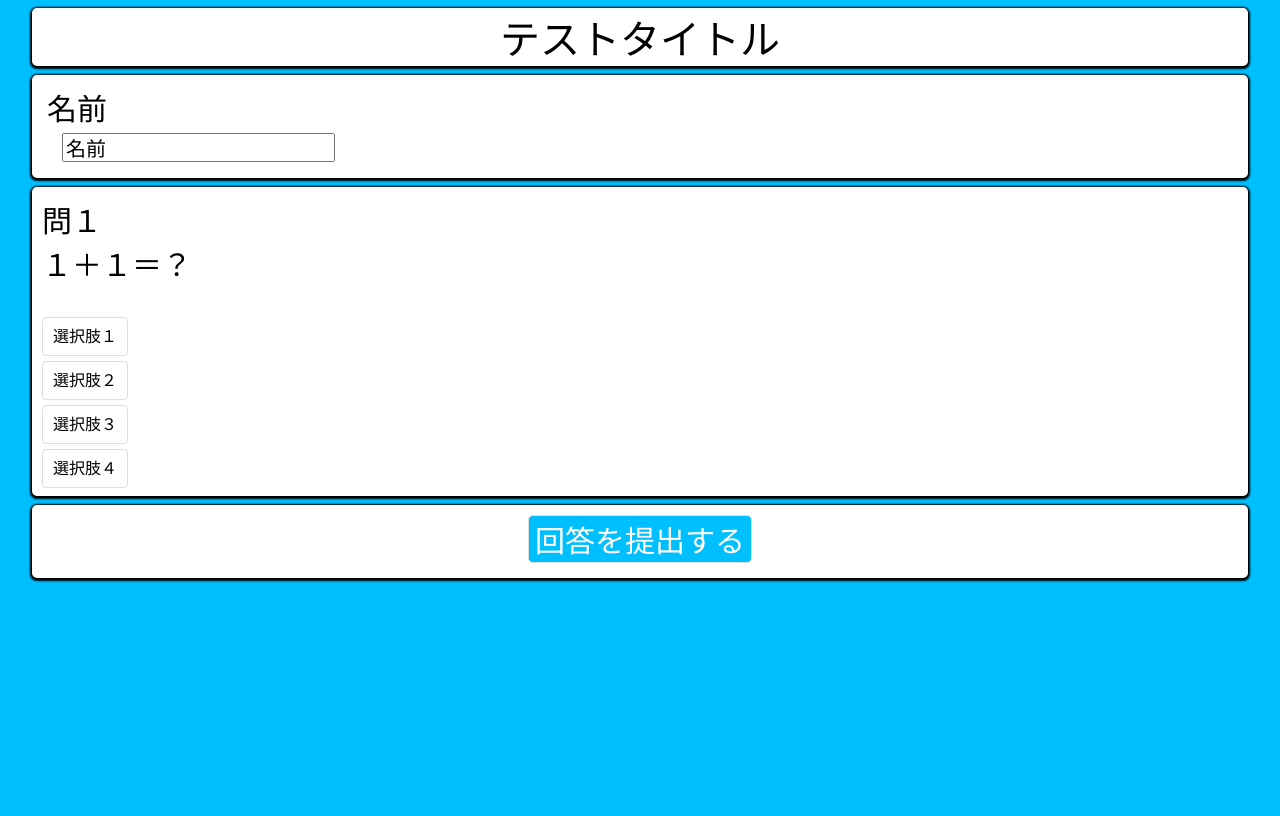
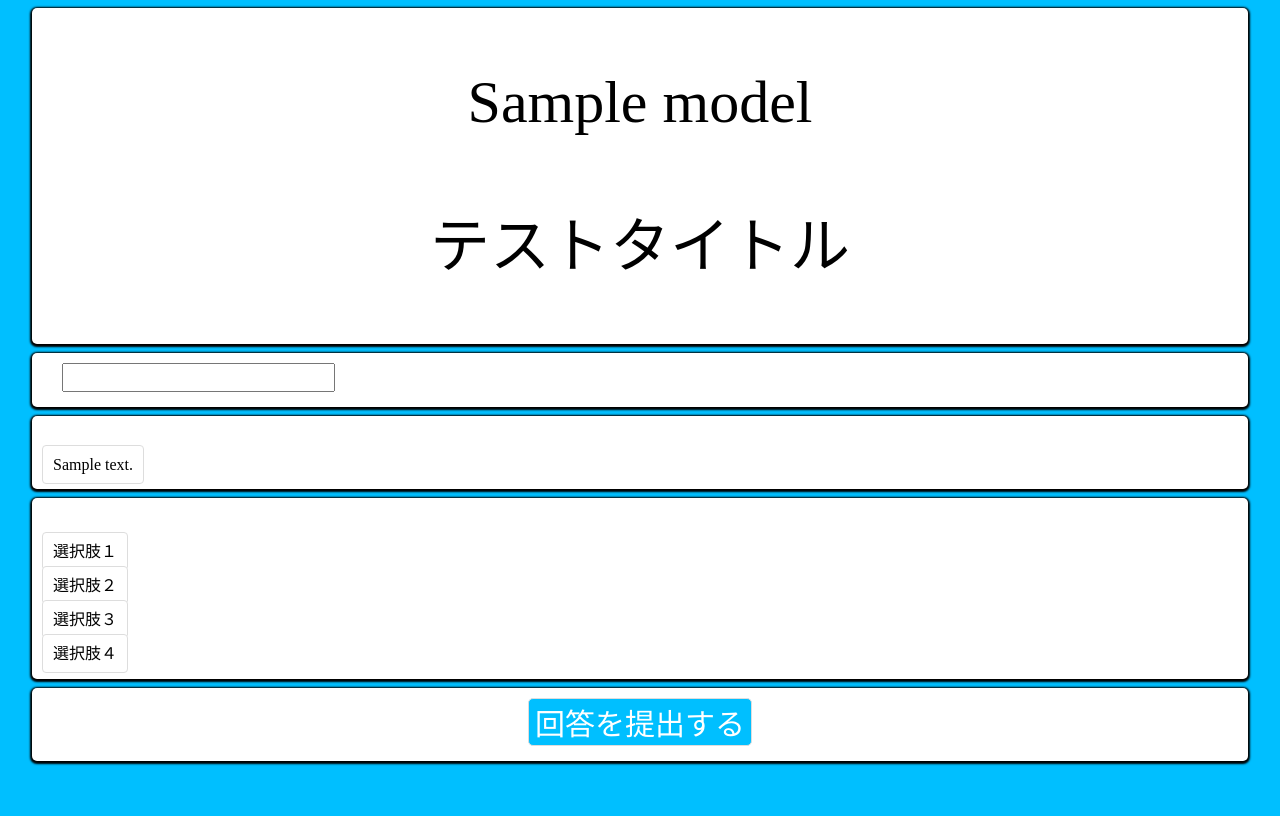
Before and after one commit to TeamB-2025W/sakumonkun, a Django app: template project/app/templates/app/exam/exam.html in a window 1280 px wide. Run offline with Django 4.2, Linux system fonts and the light colour scheme; the template is opened without the code that fills it: most values are stand-ins (such as "Sample title", 1, 10 or a date in 2020).

Commit message:
examとrecordsのhtmlにテンプレートエンジン埋め込み。表示テストも併記しているので、tmp_viewsでつなげば表示はできます。

```diff
--- a/project/app/static/css/exam.css
+++ b/project/app/static/css/exam.css
@@ -1,6 +1,10 @@
 body {
     min-height: 100vh;
     background-color:#00BFFF;
+}
+
+div {
+    font-size: 0;
 }
 
 .exam_background {
@@ -13,11 +17,13 @@
 .exam_header {
     background-color: white;
     min-width: 95vw;
-    font-size: 40px;
-    font-weight: 200;
     border-radius: 5px;
     text-align: center;
     box-shadow: 0 1px 2px 2px black;
+}
+
+.exam_title {
+    font-size: 60px;
 }
 
 .exam_container {
--- a/project/app/templates/app/exam/exam.html
+++ b/project/app/templates/app/exam/exam.html
@@ -5,29 +5,60 @@
         <meta charset="UTF-8">
         <meta name="viewport" content="width=device-width, initial-scale=1.0">
         <link href="{% static 'css/exam.css' %}" rel="stylesheet">
-        <title>テスト画面</title>
+        <title>受験画面</title>
     </head>
     <body>
         <div class="exam_background">
             <header class="exam_header">
-                テストタイトル
+                <div>
+                    <!-- 本番用 -->
+                    <p class="exam_title">{{ model.title }}</p>
+                    <!-- 表示テスト用 -->
+                    <p class="exam_title">テストタイトル</p>
+                </div>
             </header>
             <form>
                 <div class="exam_container">
                     <div class="name_box">
                         <div class="name_title exam_text">名前</div>
-                        <input class="name_input_box" name="name" value="名前">
+                        <input class="name_input_box" name="guestname" required>
                     </div>
                 </div>
-                <!-- ここからfor -->
+                <!-- 本番用 -->
+                <!-- 問題数分ループ -->
+                {% for items in question_list %}
+                <div class="exam_container">
+                    <div class="question_box" id="question_{{ forloop.counter }}">
+                        <h2 class="question_number">
+                            <!-- 問題番号 -->
+                            問{{ forloop.counter }}
+                        </h2>
+                        <p class="question_text_box">
+                            <!-- 問題文 -->
+                            {{ items.question.text }}
+                        </p>
+                        <div class="question_choices_box">
+                            <!-- 選択肢の数だけループ -->
+                            {% for question_choice in question_choices %}
+                            <div class="choices">
+                                <input type="radio" name="question_{{ items.question.id }}" id="radio_{{ question_choice.id }}" value="{{ question_choice.id }}">
+                                <label for="radio_{{ question_choice.id }}">{{ question_choice.text }}</label>
+                            </div>
+                            {% endfor %}
+                        </div>
+                    </div>
+                </div>
+                {% endfor %}
+
+                <!-- ここから表示テスト用 -->
                 <div class="exam_container">
                     <div class="question_box" id="question1">
-                        <div class="question_number">
-                            問１
-                        </div>
-                        <div class="question_text_box">
-                            １＋１＝？
-                        </div>
+                        <h2 class="question_number">
+                            問：表示テスト
+                        </h2>
+                        <p class="question_text_box">
+                            表示テスト
+                        </p>
                         <div class="question_choices_box">
                             <div class="choices">
                                 <input type="radio" name="q1" id="radio1">
@@ -48,7 +79,7 @@
                         </div>
                     </div>
                 </div>
-                <!-- endfor -->
+                <!-- ここまで表示テスト -->
                 <div class="exam_container finish_button_box">
                     <button class="exam_finish_button">回答を提出する
                     </button>
```
Also changed, not shown: project/app/templates/app/exam/exam_result.html (+61 -8 lines), project/app/templates/app/test/records.html (+44 -6 lines).
